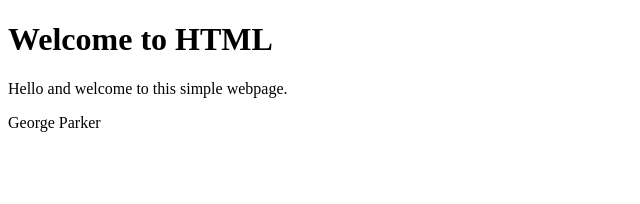
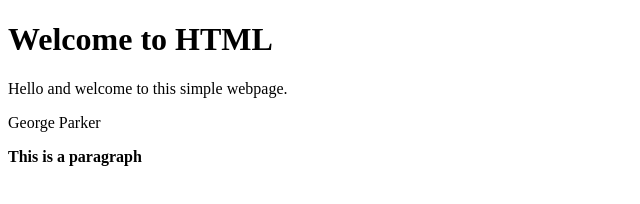
Before and after one commit to gparker49/QA-HTML, a plain HTML site: page index.html in a window 1280 px wide. Shown: the whole page, without its empty margins (0-640 px from the left). Drawn offline with Linux system fonts and the light colour scheme.

Commit message:
completed exercise 3

```diff
--- a/index.html
+++ b/index.html
@@ -8,6 +8,8 @@
         <title>Hello There</title>
         <p>Hello and welcome to this simple webpage.</p>
         <p>George Parker</p>
+
+        <p><b>This</b> <b>is</b> <b>a</b> <b>paragraph</b></p>
     </body>
 
 
```
